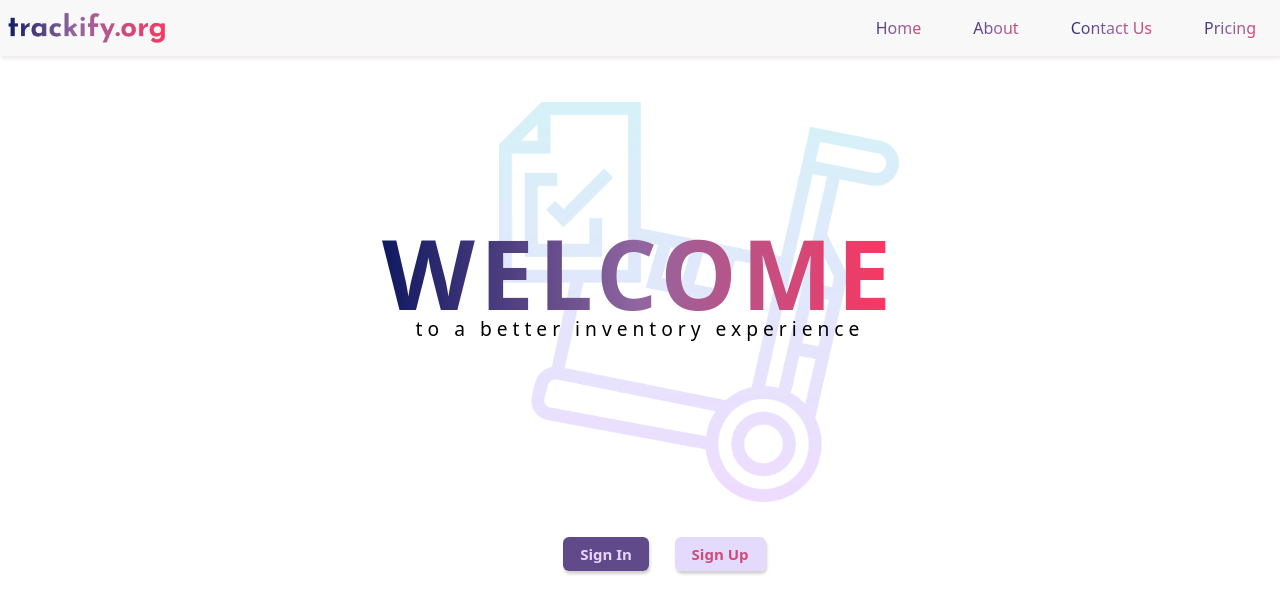
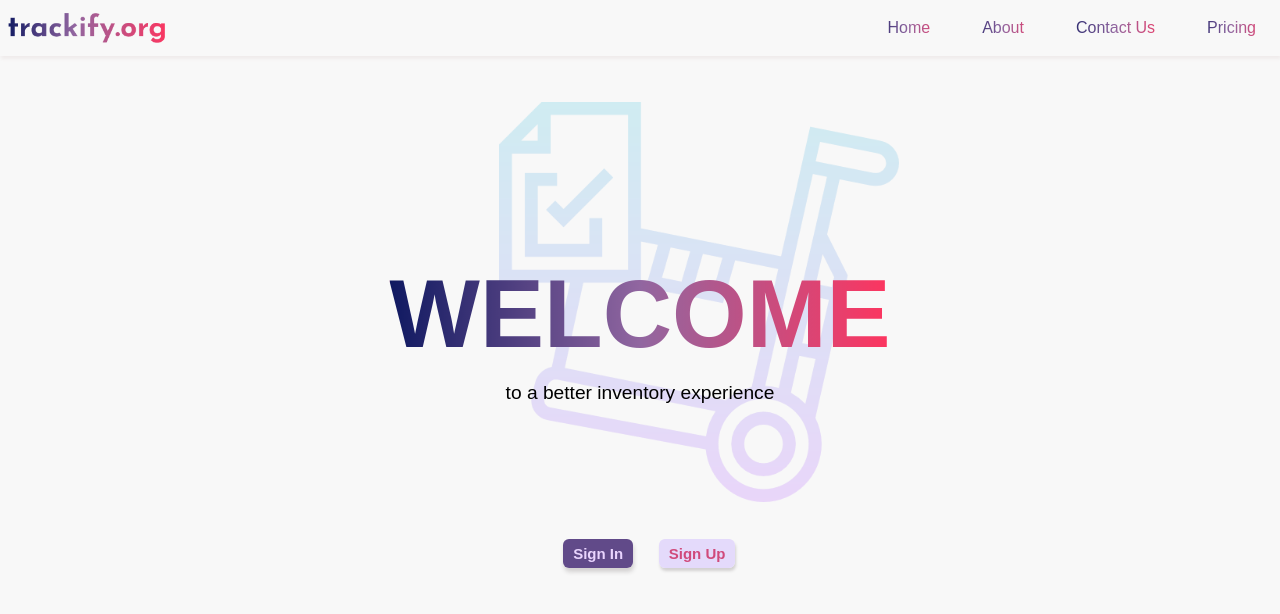
Before and after one commit to Farhaan111/inventorymanagementvf, a React (Vite) app in the folder frontend/: page / in a window 1280 px wide. Shown: the top 614 px of the page. Built offline with nearby package versions, Linux system fonts and the light colour scheme.

Commit message:
signin page

```diff
--- a/frontend/src/App.tsx
+++ b/frontend/src/App.tsx
@@ -6,6 +6,8 @@ import Home from "./components/Home";
 import About from "./components/About";
 import Contact from "./components/Contact";
 import Pricing from "./components/Pricing";
+import SignIn from "./components/SignIn";
+import SignUp from "./components/SignUp";
 
 function App() {
   return (
@@ -16,6 +18,8 @@ function App() {
         <Route path="/about" element={<About />} />
         <Route path="/contact" element={<Contact />} />
         <Route path="/pricing" element={<Pricing />} />
+        <Route path="/signin" element={<SignIn />} />
+        <Route path="/signup" element={<SignUp />} />
       </Routes>
     </>
   );
--- /dev/null
+++ b/frontend/src/components/SignIn.css
@@ -0,0 +1,77 @@
+
+body {
+    margin: 0;
+    font-family: 'Arial', sans-serif;
+  }
+
+  .sign-in-page {
+    display: flex;
+    justify-content: center;
+    align-items: center;
+    height: 100vh;
+    background: #f8f8f8;
+  }
+
+  .welcome-section {
+    text-align: center;
+    margin-right: 50px;
+  }
+
+  .register-heading {
+    font-size: 3rem; /* Adjust size as needed */
+    font-weight: 500;
+    background: linear-gradient(to right, #0F1961, #9166A0, #FD355F);
+    -webkit-background-clip: text; /* Required for text gradient */
+    -webkit-text-fill-color: transparent; /* Makes the rest transparent */
+    background-clip: text; /* For some non-WebKit browsers */
+    color: transparent; /* Ensures the gradient shows */
+    text-align: left; /* Align the text to the left */
+  }
+
+  .register-section {
+    background: linear-gradient(
+  to bottom,                   /* Change direction from left-right to top-bottom */
+  rgba(15, 25, 97, 0.15),       /* Reduced opacity for #0F1961 */
+  rgba(145, 102, 160, 0.15),    /* Reduced opacity for #9166A0 */
+  rgba(253, 53, 95, 0.15)       /* Reduced opacity for #FD355F */
+);
+    border-radius: 10px;
+    padding: 20px;
+    box-shadow: 0 4px 8px rgba(0, 0, 0, 0.2);
+    text-align: center;
+    width: 300px;
+  }
+
+  .register-form input {
+    display: block;
+    width: 100%;
+    padding: 10px;
+    margin: 10px 0;
+    border: 1px solid #ccc;
+    border-radius: 5px;
+  }
+
+  .register-form button {
+    background-color: #8a2be2;
+    color: white;
+    border: none;
+    padding: 10px;
+    border-radius: 5px;
+    cursor: pointer;
+    font-size: 1rem;
+  }
+
+  .register-form button:hover {
+    background-color: #6a1cb2;
+  }
+
+  .sign-in-link {
+    color: #8a2be2;
+    text-decoration: none;
+    margin-top: 10px;
+    display: inline-block;
+  }
+
+  .sign-in-link:hover {
+    text-decoration: underline;
+  }
--- a/frontend/src/components/SignIn.tsx
+++ b/frontend/src/components/SignIn.tsx
@@ -1,22 +1,23 @@
-interface SignInProps {
-  onSignIn: () => void; // Function to be called when the user signs in
+import "./SignIn.css";
+
+function SignInPage() {
+  return (
+    <div className="sign-in-page">
+      <div className="register-section">
+        <h2 className="register-heading">Register</h2>
+        <form className="register-form">
+          <input type="text" placeholder="username" required />
+          <input type="email" placeholder="e-mail@email.com" required />
+          <input type="password" placeholder="password" required />
+          <input type="password" placeholder="confirm password" required />
+          <button type="submit">Sign-Up</button>
+        </form>
+        <a href="/signin" className="sign-in-link">
+          Sign-In
+        </a>
+      </div>
+    </div>
+  );
 }
 
-const SignIn = ({ onSignIn }: SignInProps) => {
-  const handleSignIn = () => {
-    // Simulate sign-in process and call the onSignIn function
-    onSignIn();
-  };
-
-  return (
-    <div className="signin-page">
-      <h1>Sign In</h1>
-      <p>Enter your credentials to sign in.</p>
-      <button onClick={handleSignIn} className="btn btn-primary">
-        Sign In
-      </button>
-    </div>
-  );
-};
-
-export default SignIn;
+export default SignInPage;
--- a/frontend/src/components/SignUp.tsx
+++ b/frontend/src/components/SignUp.tsx
@@ -0,0 +1,5 @@
+const SignUp = () => {
+  return <div>SignUp</div>;
+};
+
+export default SignUp;
--- a/frontend/src/components/Welcome.css
+++ b/frontend/src/components/Welcome.css
@@ -1,3 +1,10 @@
+body {
+  background-color: #f8f8f8; /* Set the page background color */
+  margin: 0; /* Remove default margin for a cleaner layout */
+  padding: 0; /* Remove default padding */
+  font-family: Arial, sans-serif; /* Optional: Set a font for the page */
+}
+
 .welcome-page {
     position: relative;
     height: 100vh;
@@ -16,15 +23,13 @@
 
   .welcome{
     position: absolute;
-    top: 35%;
+    top: 44%;
     left: 50%;
     transform: translate(-50%, -50%);
     text-align: center;
-    letter-spacing: 5px;
     color: black;
     z-index: 2;
     font-size: 120%;
-    line-height: 0.5px;
   }
 
   .welcome-text {
@@ -34,9 +39,7 @@
     background-clip: text;
     font-weight: 600;
     font-size: 500%;
-    margin-bottom: -1px;
-    margin-left: -2px;
-
+    margin-top: -5%;
   }
 
   .button-container {
@@ -51,10 +54,10 @@
     color: #E9D4FE;
     border-radius: 6px;
     border-color: transparent;
-    padding: 7px;
-    padding-left: 17px;
-    padding-right: 17px;
-    box-shadow: 1px 3px 3px #d3d1d1;
+    padding: 6px;
+    padding-left: 10px;
+    padding-right: 10px;
+    box-shadow: 1px 4px 4px #d3d1d1;
     font-size: 15px;
     font-weight: 600;
     text-decoration: none;
@@ -63,8 +66,6 @@
   .sign-up-button:hover{
     background-color: #34254d;
     color: #d5b7f3;
-    box-shadow: 0px 1px 1px #d3d1d1;
-
   }
 
   .sign-up-button:active{
@@ -76,9 +77,9 @@
     color: #D04A7B;
     border-radius: 6px;
     border-color: transparent;
-    padding: 7px;
-    padding-left: 17px;
-    padding-right: 17px;
+    padding: 6px;
+    padding-left: 10px;
+    padding-right: 10px;
     margin-left: 2%;
     box-shadow: 1px 3px 3px #d3d1d1;
     font-size: 15px;
@@ -89,7 +90,6 @@
   .sign-in-button:hover{
     background-color: #d0c3f1;
     color: #872f4f;
-    box-shadow: 0px 1px 1px #d3d1d1;
   }
 
   .sign-in-button:active{
```
